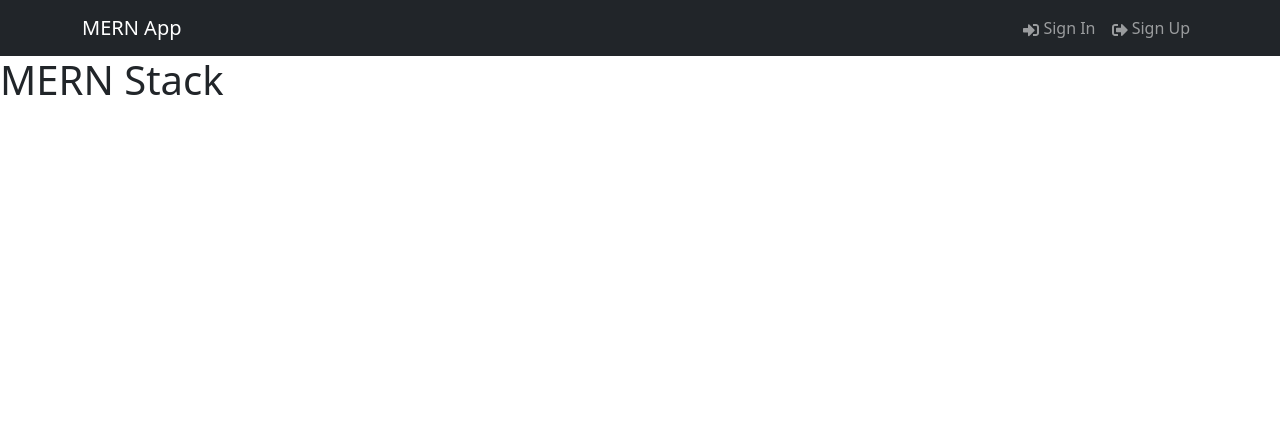
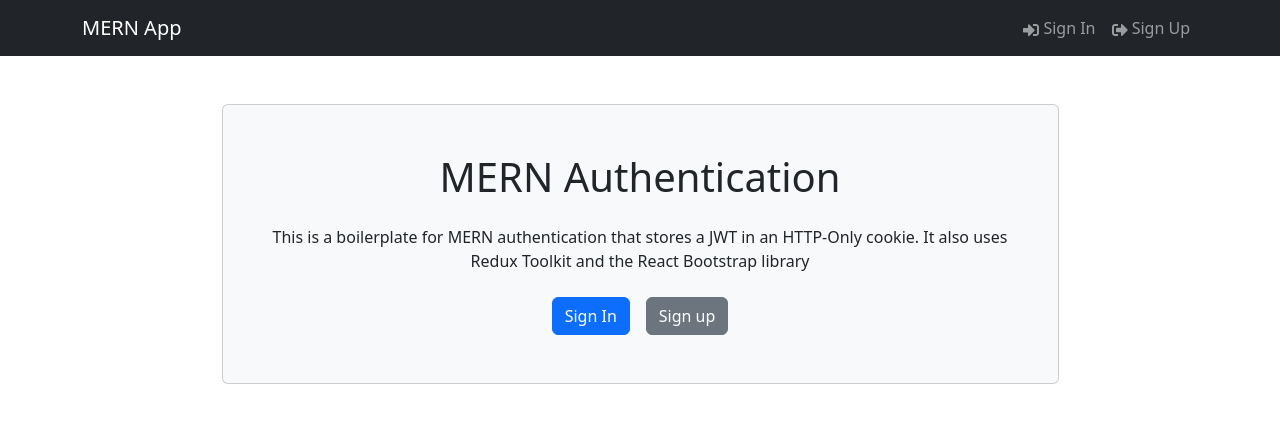
Before and after one commit to idohtml/mern-stack, a React (Vite) app in the folder frontend/: page / in a window 1280 px wide. Shown: the top 422 px of the page. Built offline with nearby package versions, Linux system fonts and the light colour scheme.

Commit message:
added hero section

```diff
--- a/frontend/src/App.jsx
+++ b/frontend/src/App.jsx
@@ -1,10 +1,11 @@
 import Header from "./components/Header";
+import HomeScreen from "./screens/HomeScreen";
 
 const App = () => {
   return (
     <>
       <Header />
-      <h1>MERN Stack</h1>
+      <HomeScreen />
     </>
   );
 };
--- /dev/null
+++ b/frontend/src/components/Hero.jsx
@@ -0,0 +1,28 @@
+import { Container, Card, Button } from "react-bootstrap";
+
+const Hero = () => {
+  return (
+    <div className=" py-5">
+      <Container className="d-flex justify-content-center">
+        <Card className="p-5 d-flex flex-column align-items-center hero-card bg-light w-75">
+          <h1 className="text-center mb-4">MERN Authentication</h1>
+          <p className="text-center mb-4">
+            This is a boilerplate for MERN authentication that stores a JWT in
+            an HTTP-Only cookie. It also uses Redux Toolkit and the React
+            Bootstrap library
+          </p>
+          <div className="d-flex">
+            <Button variant="primary" href="/login" className="me-3">
+              Sign In
+            </Button>
+            <Button variant="secondary" href="/register">
+              Sign up
+            </Button>
+          </div>
+        </Card>
+      </Container>
+    </div>
+  );
+};
+
+export default Hero;
--- /dev/null
+++ b/frontend/src/screens/HomeScreen.jsx
@@ -0,0 +1,11 @@
+import Hero from "../components/Hero";
+
+const HomeScreen = () => {
+  return (
+    <>
+      <Hero />
+    </>
+  );
+};
+
+export default HomeScreen;
```
